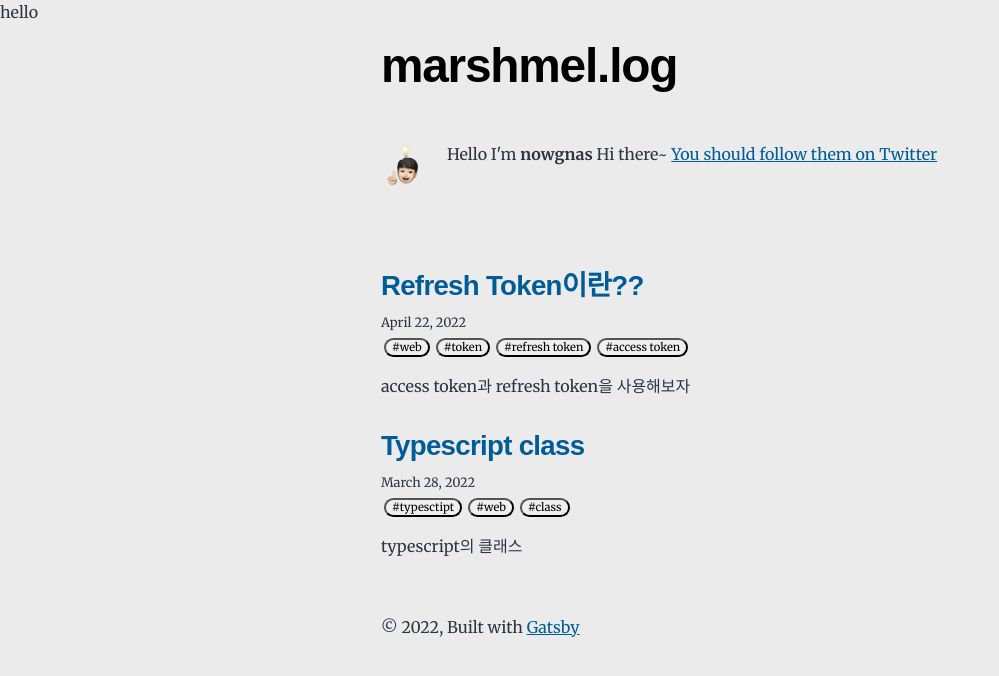
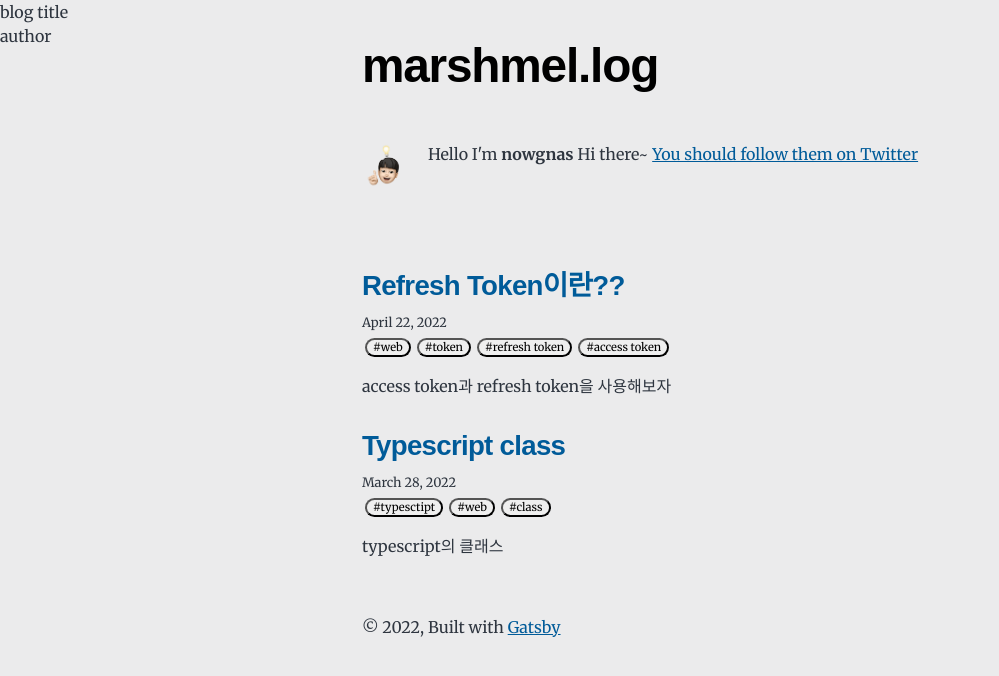
Before and after one commit to nowgnas/nowgnas-blog, a Gatsby site: page / in a window 1280 px wide. Shown: the whole page, without its empty margins (0-999 px from the left). Built offline with nearby package versions, Linux system fonts and the light colour scheme; Gatsby itself is replaced by a stand-in of ours.

Commit message:
sidebar 나누기

```diff
--- a/src/components/layout.js
+++ b/src/components/layout.js
@@ -1,5 +1,6 @@
 import * as React from "react"
 import { Link } from "gatsby"
+import Sidebar from "./sidebar"
 
 const Layout = ({ location, title, children }) => {
     const rootPath = `${__PATH_PREFIX__}/`
@@ -23,7 +24,7 @@ const Layout = ({ location, title, children }) => {
     return (
         <>
             <div className="body-wrapper">
-        <div>hello</div>
+                <Sidebar />
                 <div className="global-wrapper" data-is-root-path={isRootPath}>
                     <header className="global-header">{header}</header>
                     <main>{children}</main>
--- /dev/null
+++ b/src/components/sidebar.js
@@ -0,0 +1,13 @@
+import * as React from "react"
+
+const Sidebar = () => {
+    return (
+        <>
+            <div className="sidebar">
+                <div>blog title</div>
+                <div>author </div>
+            </div>
+        </>
+    )
+}
+export default Sidebar
--- a/src/css/layout.css
+++ b/src/css/layout.css
@@ -9,3 +9,8 @@
     border-radius: 10px;
     font-size: 0.7rem;
 }
+
+.sidebar {
+    position: fixed;
+    width: max-content;
+}
```
Also changed, not shown: 1 other file. Lines whose indentation alone changed are shown as unchanged.
